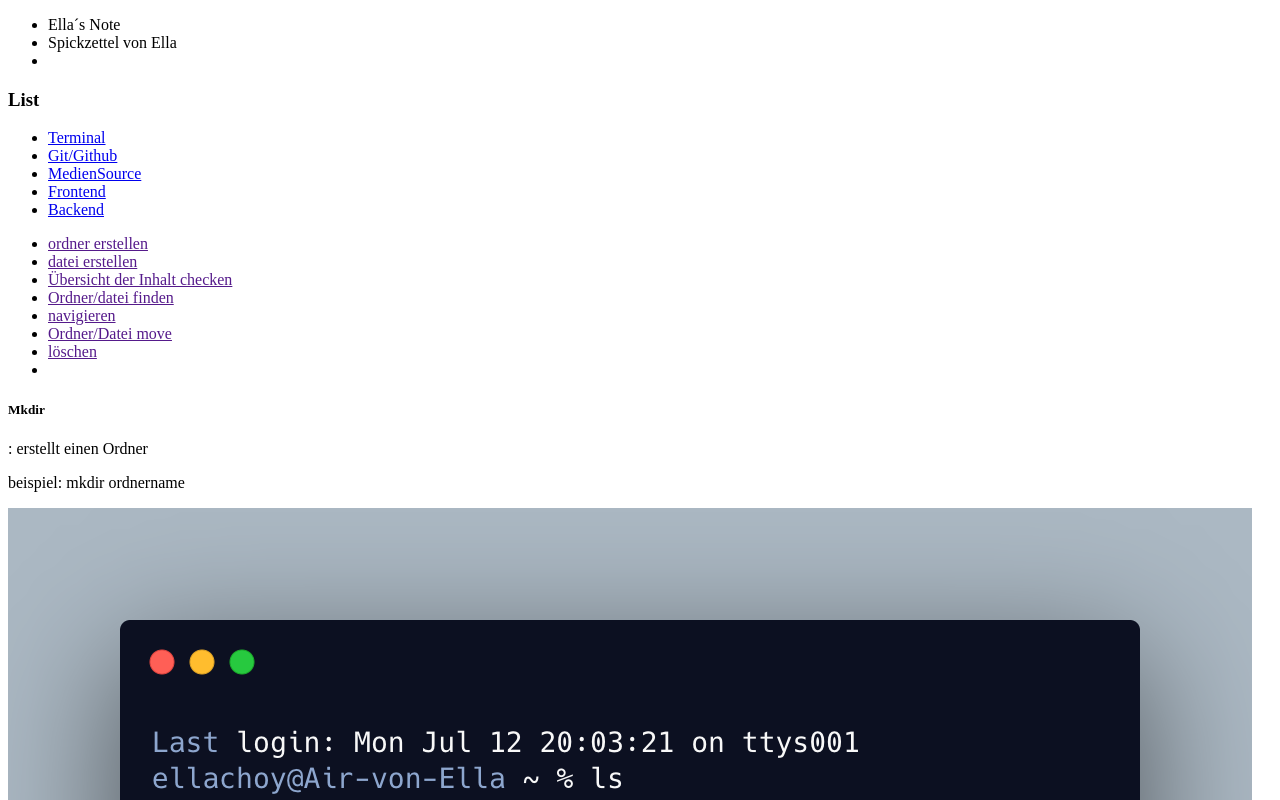
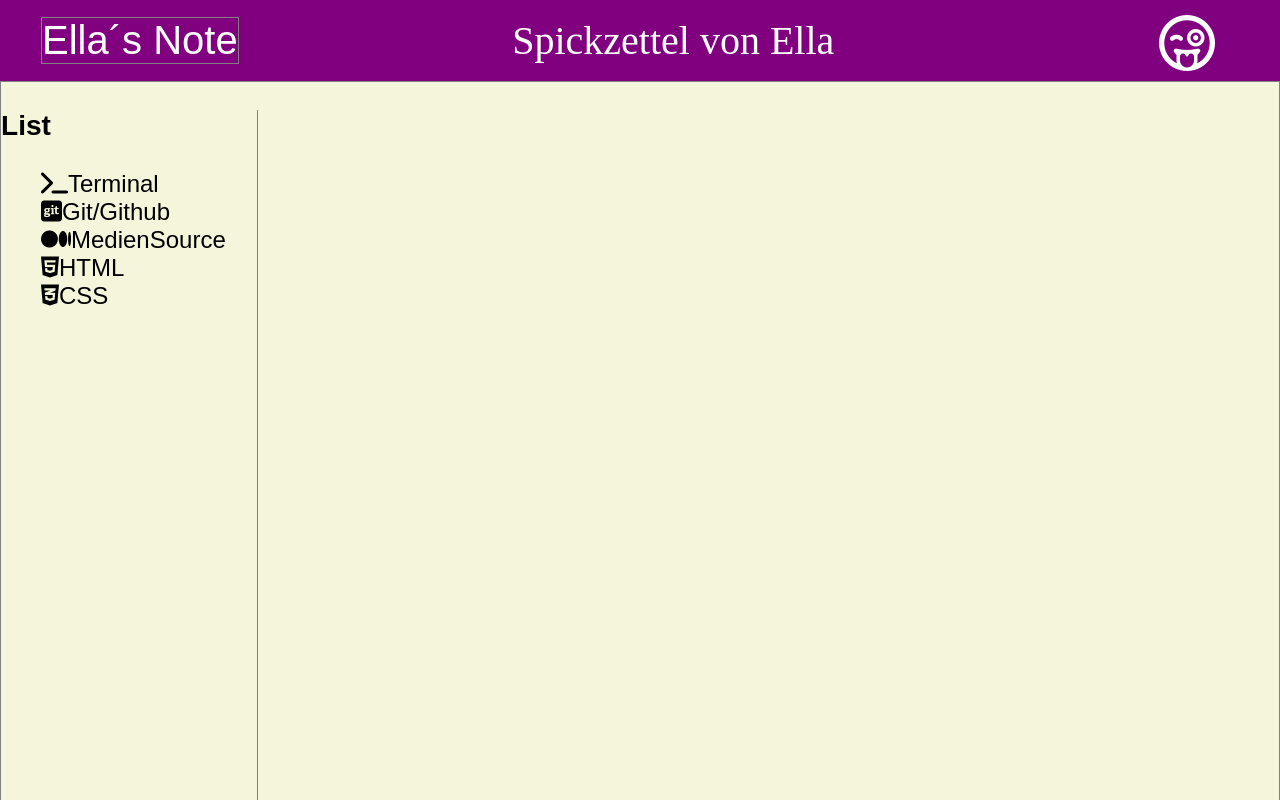
Before and after one commit to ellachoy/SC_A_Terminal_12072021, a plain HTML site: page index.html in a window 1280 px wide. Shown: the top 800 px of the page. Drawn offline with Linux system fonts and the light colour scheme.

Commit message:
on going

```diff
--- a/assets/css/style.css
+++ b/assets/css/style.css
@@ -0,0 +1,62 @@
+body {
+  margin: 0;
+}
+/* geeral effect */
+main,
+.kopf > ul li:first-child {
+  font-family: sans-serif;
+  border: 1px solid gray;
+}
+a {
+  text-decoration: none;
+  color: black;
+}
+ul {
+  list-style: none;
+}
+img {
+  width: 20%;
+}
+/* nav bar  */
+.kopf {
+  border: 1px solid purple;
+  background-color: purple;
+  color: white;
+  position: relative;
+}
+.kopf ul li {
+  display: inline-block;
+  font-size: 2.5em;
+}
+.kopf > ul li:nth-child(2) {
+  position: absolute;
+  left: 40%;
+}
+.kopf > ul li:last-child {
+  right: 5%;
+  position: absolute;
+  top: 1.5vh;
+  font-size: 3.5em;
+}
+main {
+  position: relative;
+  background-color: beige;
+}
+.list {
+  border-right: 1px gray solid;
+  width: 20%;
+  height: 30em;
+  font-size: 1.5em;
+}
+.list > ul > li:first-child:hover #Terminal {
+  display: block;
+}
+#Terminal {
+  position: absolute;
+  left: 10em;
+  top: 0;
+  font-size: 1.5em;
+  border-right: 1px solid gray;
+  min-height: 60%;
+  display: none;
+}
--- a/index.html
+++ b/index.html
@@ -6,32 +6,33 @@
     <meta name="viewport" content="width=device-width, initial-scale=1.0">
     <title>Document</title>
     <link rel="stylesheet" href="assets/css/style.css">
+    <script src="https://kit.fontawesome.com/14883d2ece.js" crossorigin="anonymous"></script>
 </head>
 <body>
     <header>
-        <!-- nav bar -->
-        <nav>
+        <!-- header bar -->
+        <div class="kopf">
             <ul>
                 <li>Ella´s Note</li>
                 <li>Spickzettel von Ella</li>
-                <li></li>
+                <li> <i class="far fa-grin-tongue-wink"></i></li>
             </ul>
-        </nav>
-
+        </div>
     </header>
         <!-- sidebar menü -->
-        <aside>
-            <h3>List</h3>
-            <ul>
-                <li><a href="#Terminal">Terminal</a></li>
-                <li><a href="#Git/Github">Git/Github</a></li>
-                <li><a href="#MedienSource">MedienSource</a></li>
-                <li><a href="#">Frontend</a></li>
-                <li><a href="#">Backend</a></li>
-            </ul>
-        </aside>
-        <!-- titel von übersicht -->
         <main>
+            <section class="list">
+                <h3>List</h3>
+                <ul>
+                    <li><i class="fas fa-terminal"></i><a href="#Terminal">Terminal</a></li>
+                    <li><i class="fab fa-git-square"></i><a href="#Git/Github">Git/Github</a></li>
+                    <li><i class="fab fa-medium"></i><a href="#MedienSource">MedienSource</a></li>
+                    <li><i class="fab fa-html5"></i><a href="#">HTML</a></li>
+                    <li><i class="fab fa-css3-alt"></i><a href="#">CSS</a></li>
+                </ul>
+            </section>
+
+        <!-- side nav bar -->
             <section id="Terminal"><ul>
                 <li><a href="">ordner erstellen</a></li>
                 <li><a href="">datei erstellen</a></li>
```
